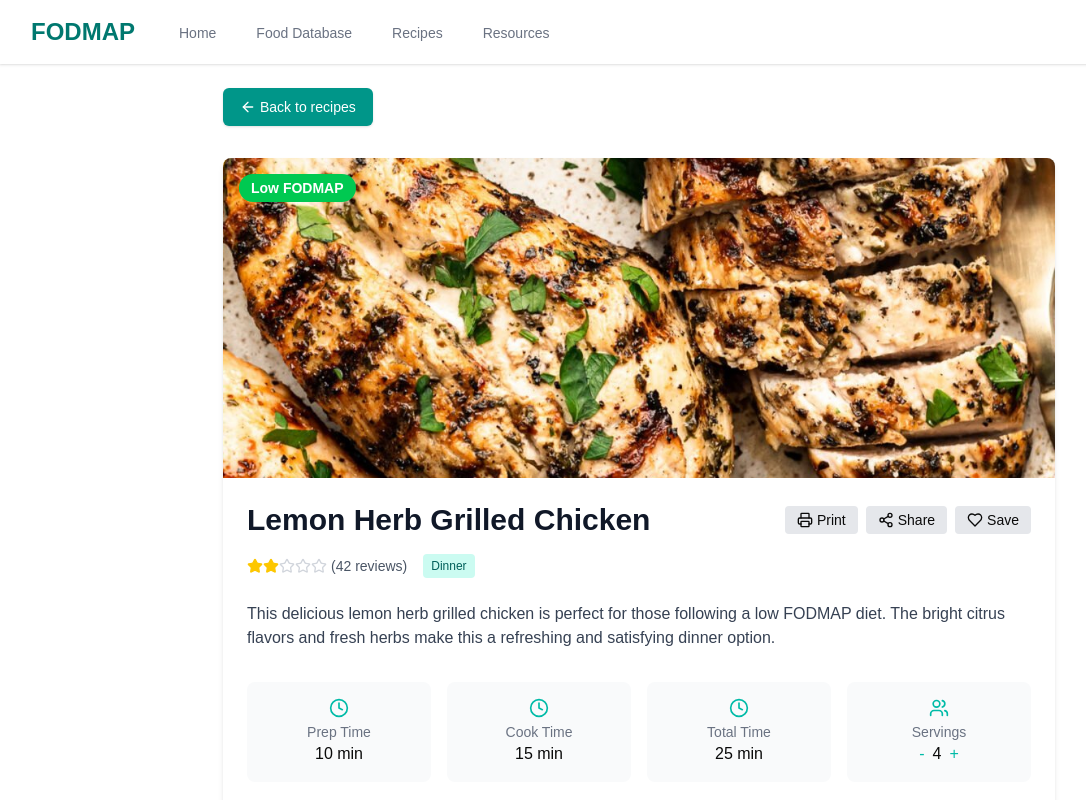
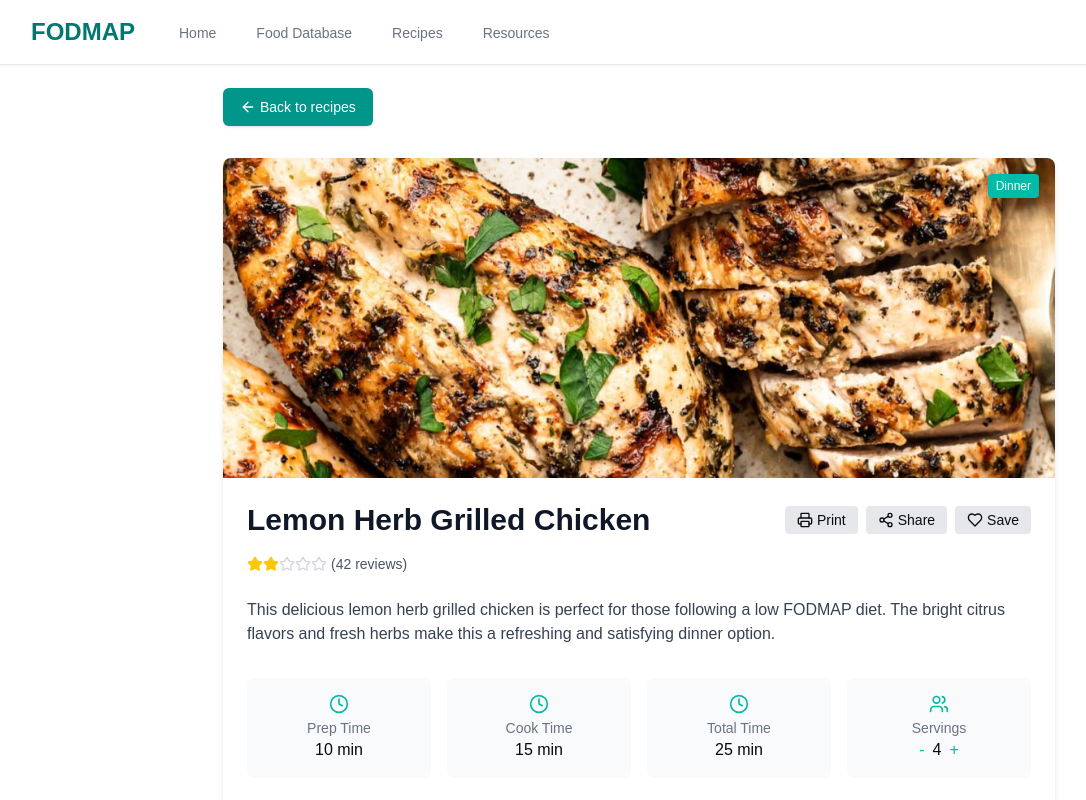
Before and after one commit to zarhaselene/fodmap-recipe, a Next.js app: page /recipes/1 in a window 1280 px wide. Shown: the top 800 px of the page, without its empty margins (1-1087 px from the left). Built offline with nearby package versions, Linux system fonts and the light colour scheme.

Commit message:
Update RecipeDetail component to replace FODMAP level with category and adjust styling for improved visibility

```diff
--- a/src/app/recipes/[id]/page.jsx
+++ b/src/app/recipes/[id]/page.jsx
@@ -179,8 +179,8 @@ export default function RecipeDetail() {
               alt={recipe.title}
               className="object-cover w-full h-full"
             />
-            <div className="absolute top-4 left-4 bg-green-500 text-white text-sm font-semibold px-3 py-1 rounded-full">
-              {recipe.level}
+            <div className="absolute top-4 right-4 bg-teal-500 text-white text-xs px-2 py-1 rounded">
+              {recipe.category}
             </div>
           </div>
 
@@ -231,9 +231,6 @@ export default function RecipeDetail() {
                   ({recipe.reviews} reviews)
                 </span>
               </div>
-              <span className="bg-teal-100 text-teal-800 text-xs px-2 py-1 rounded">
-                {recipe.category}
-              </span>
             </div>
 
             {/* Description */}
@@ -302,7 +299,6 @@ export default function RecipeDetail() {
             {relatedRecipes.slice(0, 3).map((recipe) => (
               <RecipeCard
                 key={recipe.id}
-                level={recipe.level}
                 image={recipe.image}
                 title={recipe.title}
                 rating={recipe.rating}
```
